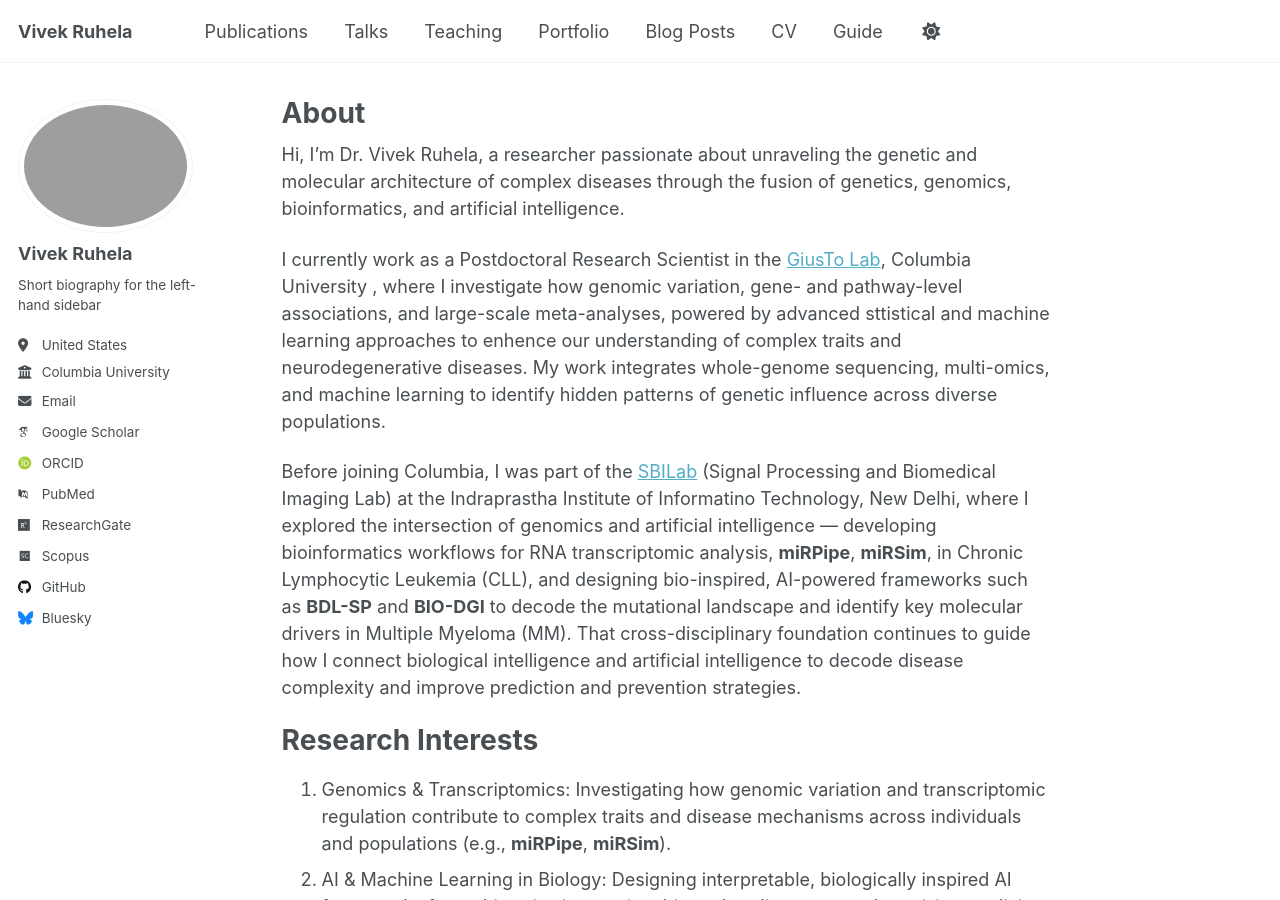
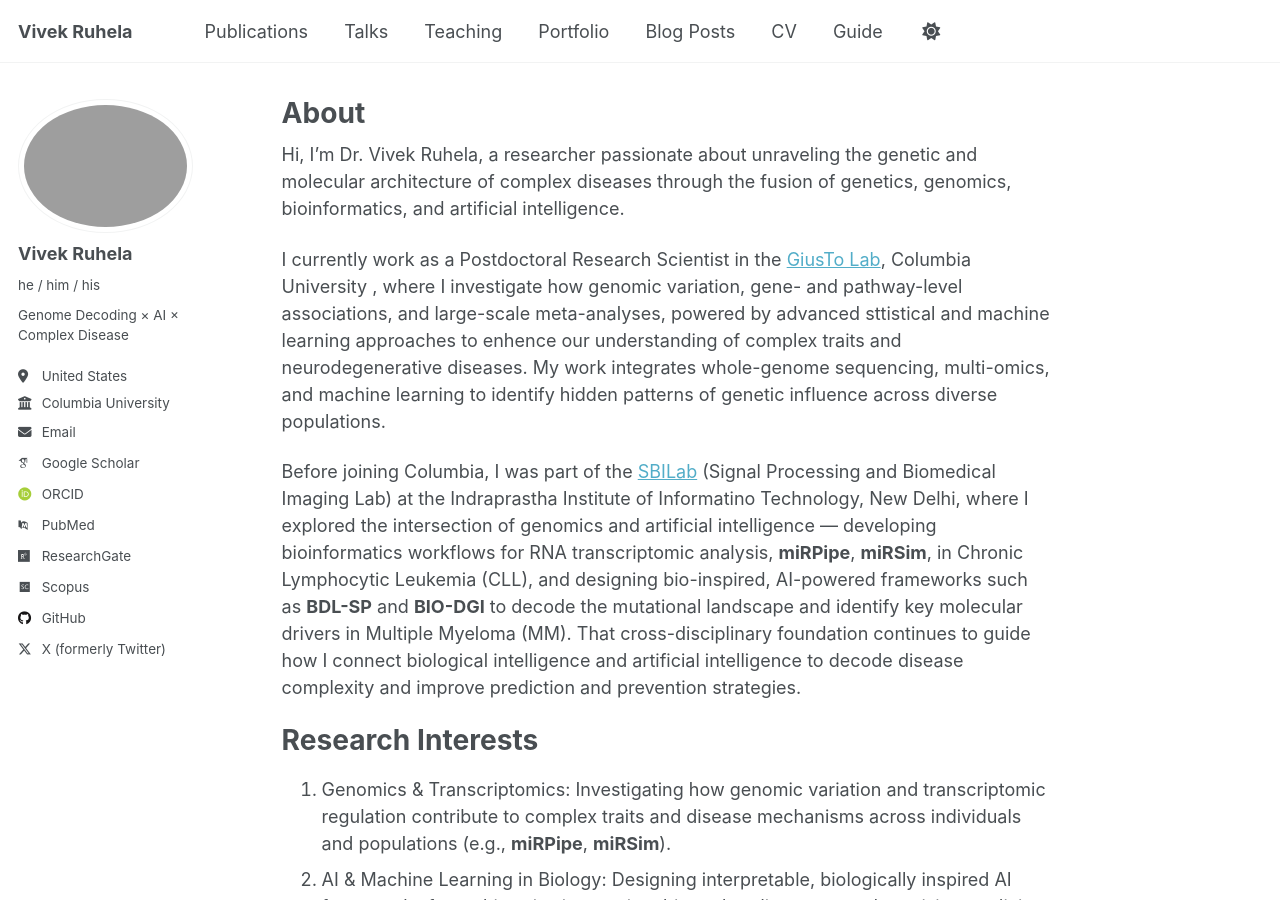
Before and after one commit to vivekruhela/vivekruhela.github.io, a Jekyll site: the page built from _pages/about.md, in a window 1280 px wide and 900 px high. Built offline with Jekyll 4.4.1, drawn with Linux system fonts in a browser that asks for light colours; some web fonts are replaced; a script that is not in the unit is left out.

Commit message:
Update author bio and social media information

```diff
--- a/_config.yml
+++ b/_config.yml
@@ -25,8 +25,8 @@ author:
   # Biographic information
   avatar           : "Vivek-Current-Pic.png"
   name             : "Vivek Ruhela"
-  pronouns         : # example: "she/her"
-  bio              : "Short biography for the left-hand sidebar"
+  pronouns         : "he / him / his"
+  bio              : "Genome Decoding × AI × Complex Disease"
   location         : "United States"
   employer         : "Columbia University"
   uri              : # URL
@@ -54,7 +54,7 @@ author:
 
   # Social media
   artstation       : # Username
-  bluesky          : "bsky.app" # Replace this with you Bluesky username
+  bluesky          : # "bsky.app" # Replace this with you Bluesky username
   facebook         : # Username
   flickr           : # Username
   foursquare       : # Username
@@ -71,7 +71,7 @@ author:
   steam            : # Username
   telegram         : # URL
   tumblr           : # Username
-  twitter          : # Username for X / Twitter
+  twitter          : "@RUHELAVIVEK"
   vine             : # Username
   weibo            : # Username
   wikipedia        : # Username
```
